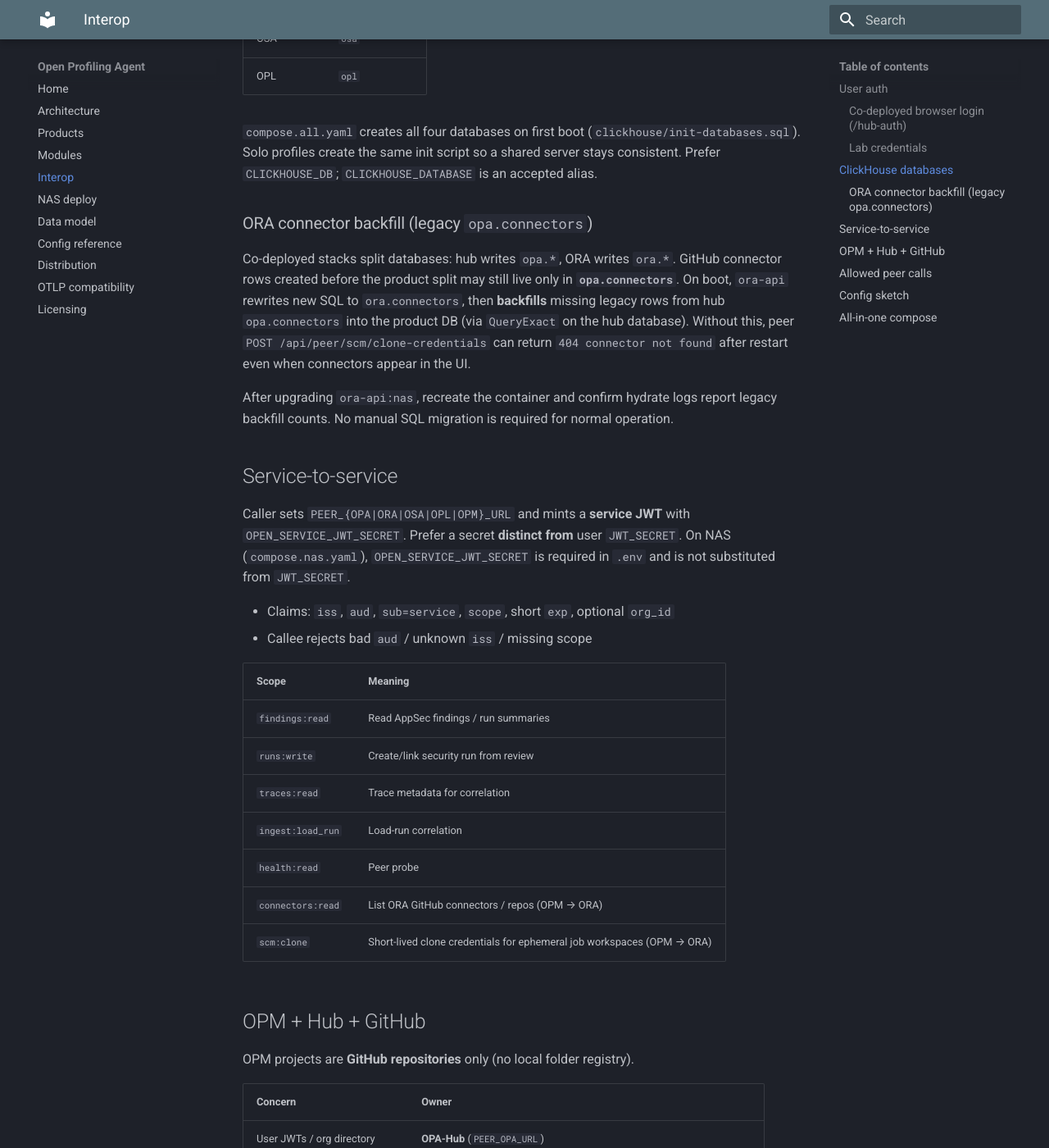
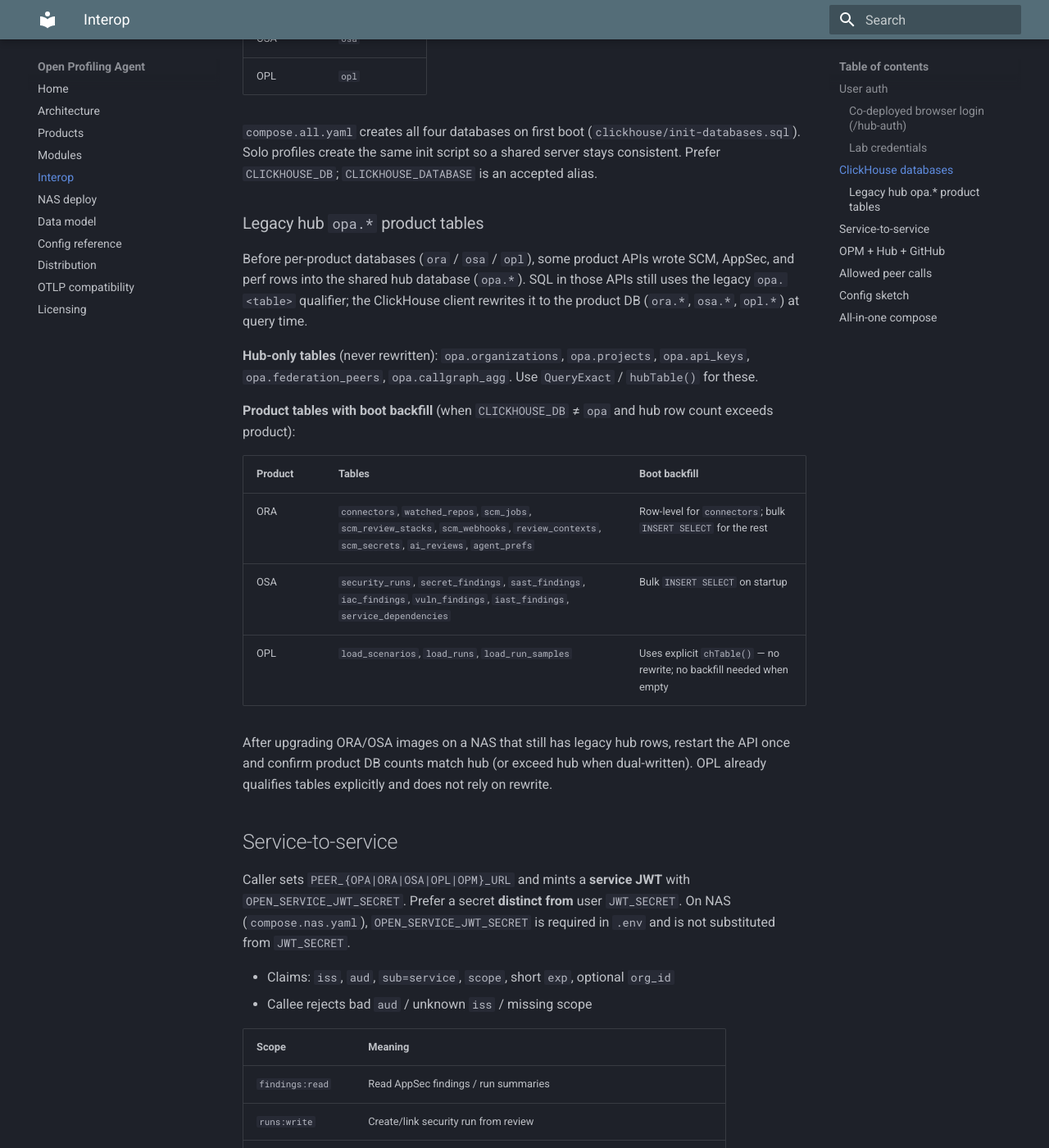
Before and after one commit to TheGrimmChester/OPA-Stack, an MkDocs documentation site: the page built from docs/interop.md, in a window 1280 px wide and 1400 px high, scrolled down 1417 px. Shown: the whole window at 82% size. Built offline with MkDocs 1.6.1 and Material for MkDocs 9.7.7, drawn with Linux system fonts in a browser that asks for light colours.

Commit message:
Docs: Expand legacy hub opa product table note in interop
Cover ORA/OSA/OPL rewrite and boot backfill tables beyond connectors-only.

```diff
--- a/docs/interop.md
+++ b/docs/interop.md
@@ -46,11 +46,21 @@ One ClickHouse server can host all products. Each service sets its own database:
 
 `compose.all.yaml` creates all four databases on first boot (`clickhouse/init-databases.sql`). Solo profiles create the same init script so a shared server stays consistent. Prefer `CLICKHOUSE_DB`; `CLICKHOUSE_DATABASE` is an accepted alias.
 
-### ORA connector backfill (legacy `opa.connectors`)
+### Legacy hub `opa.*` product tables
 
-Co-deployed stacks split databases: hub writes `opa.*`, ORA writes `ora.*`. GitHub connector rows created before the product split may still live only in **`opa.connectors`**. On boot, `ora-api` rewrites new SQL to `ora.connectors`, then **backfills** missing legacy rows from hub `opa.connectors` into the product DB (via `QueryExact` on the hub database). Without this, peer `POST /api/peer/scm/clone-credentials` can return `404 connector not found` after restart even when connectors appear in the UI.
+Before per-product databases (`ora` / `osa` / `opl`), some product APIs wrote SCM, AppSec, and perf rows into the shared hub database (`opa.*`). SQL in those APIs still uses the legacy `opa.<table>` qualifier; the ClickHouse client rewrites it to the product DB (`ora.*`, `osa.*`, `opl.*`) at query time.
 
-After upgrading `ora-api:nas`, recreate the container and confirm hydrate logs report legacy backfill counts. No manual SQL migration is required for normal operation.
+**Hub-only tables** (never rewritten): `opa.organizations`, `opa.projects`, `opa.api_keys`, `opa.federation_peers`, `opa.callgraph_agg`. Use `QueryExact` / `hubTable()` for these.
+
+**Product tables with boot backfill** (when `CLICKHOUSE_DB` ≠ `opa` and hub row count exceeds product):
+
+| Product | Tables | Boot backfill |
+|---------|--------|---------------|
+| ORA | `connectors`, `watched_repos`, `scm_jobs`, `scm_review_stacks`, `scm_webhooks`, `review_contexts`, `scm_secrets`, `ai_reviews`, `agent_prefs` | Row-level for `connectors`; bulk `INSERT SELECT` for the rest |
+| OSA | `security_runs`, `secret_findings`, `sast_findings`, `iac_findings`, `vuln_findings`, `iast_findings`, `service_dependencies` | Bulk `INSERT SELECT` on startup |
+| OPL | `load_scenarios`, `load_runs`, `load_run_samples` | Uses explicit `chTable()` — no rewrite; no backfill needed when empty |
+
+After upgrading ORA/OSA images on a NAS that still has legacy hub rows, restart the API once and confirm product DB counts match hub (or exceed hub when dual-written). OPL already qualifies tables explicitly and does not rely on rewrite.
 
 ## Service-to-service
 
```
